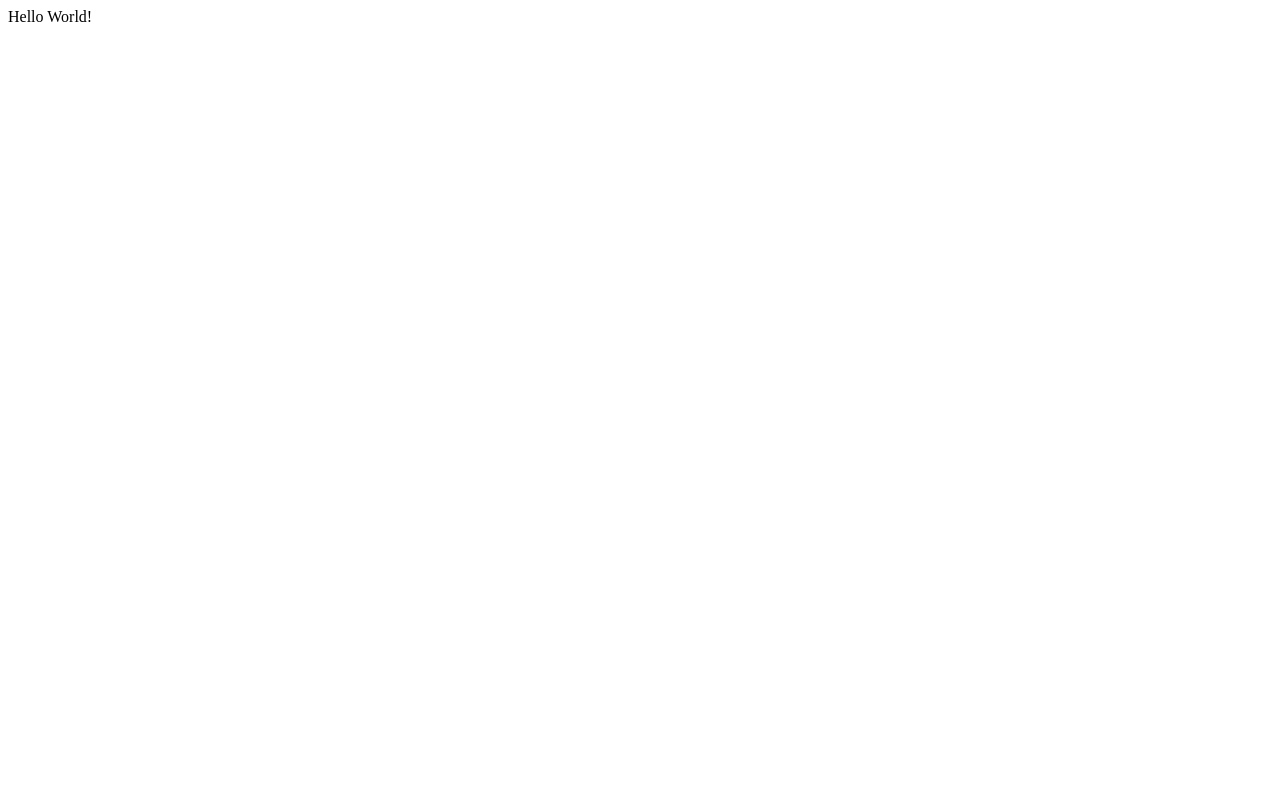
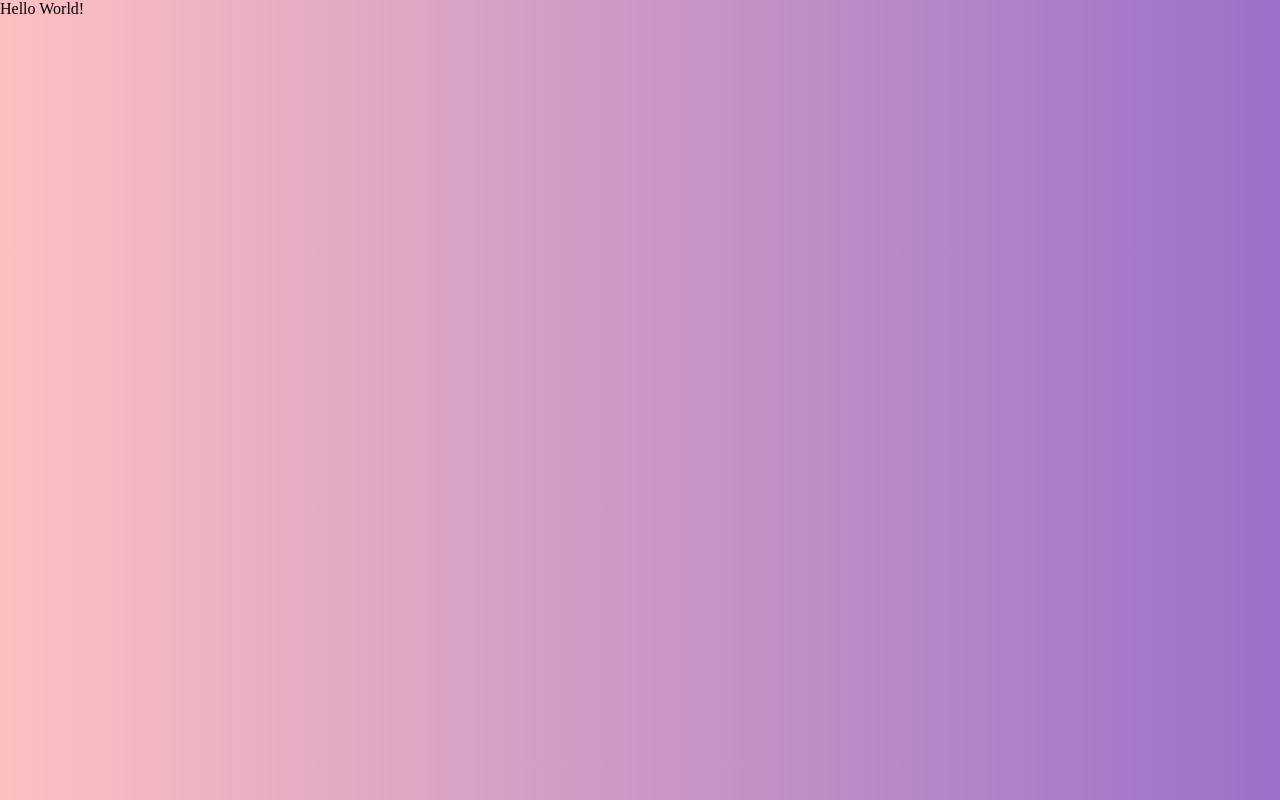
Before and after one commit to Krzysztof77777/Simple-ToDo-List-in-React, a React (Create React App) app: page / in a window 1280 px wide. Built offline with nearby package versions, Linux system fonts and the light colour scheme.

Commit message:
adds styles to body

```diff
--- /dev/null
+++ b/src/components/App.js
@@ -0,0 +1,7 @@
+import "./AppStyles.css";
+
+function App() {
+  return <>Hello World!</>;
+}
+
+export default App;
--- /dev/null
+++ b/src/components/AppStyles.css
@@ -0,0 +1,7 @@
+body {
+    margin:0;
+    padding:0;
+    box-sizing: border-box;
+    min-height: 100vh;
+    background: linear-gradient(90deg, #fdc0c1,#9a70c9);
+}
--- a/src/index.js
+++ b/src/index.js
@@ -1,6 +1,6 @@
 import React from "react";
 import ReactDOM from "react-dom";
-import App from "./App";
+import App from "./components/App";
 
 ReactDOM.render(
   <React.StrictMode>
```
